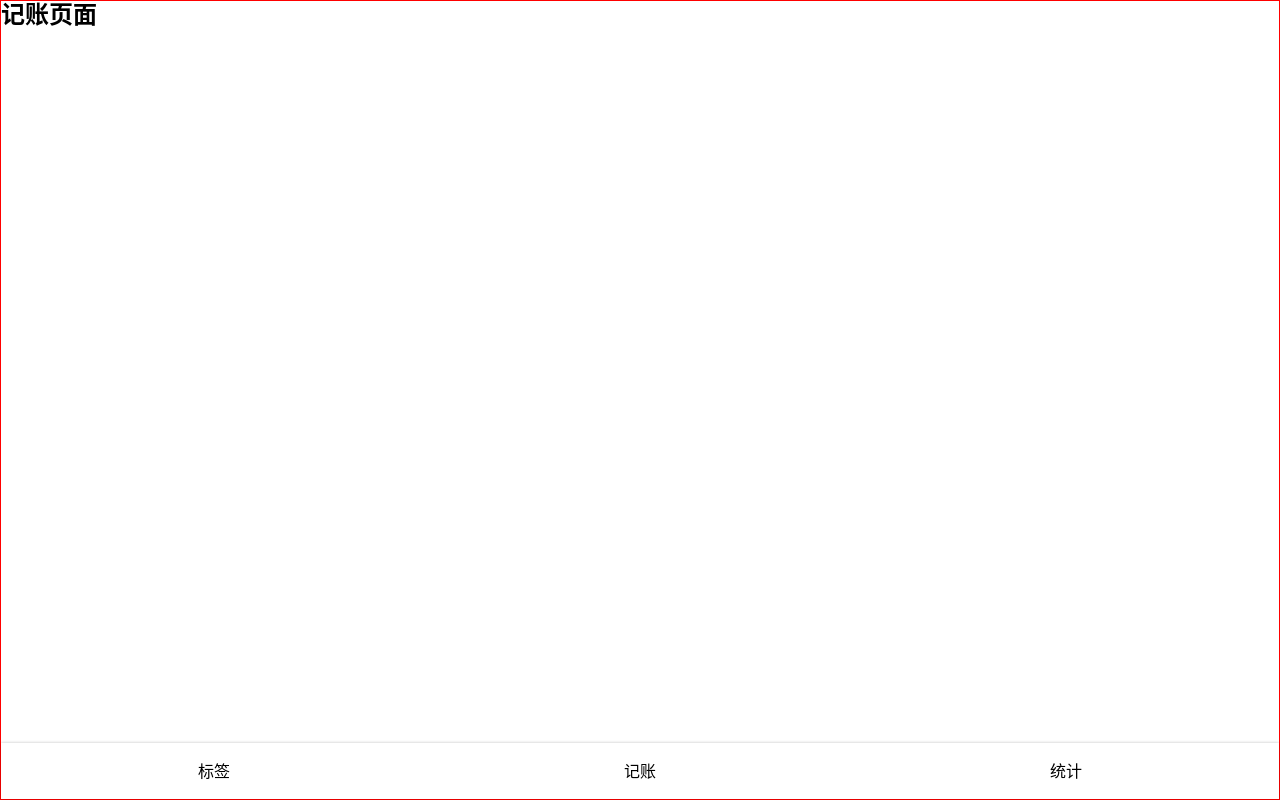
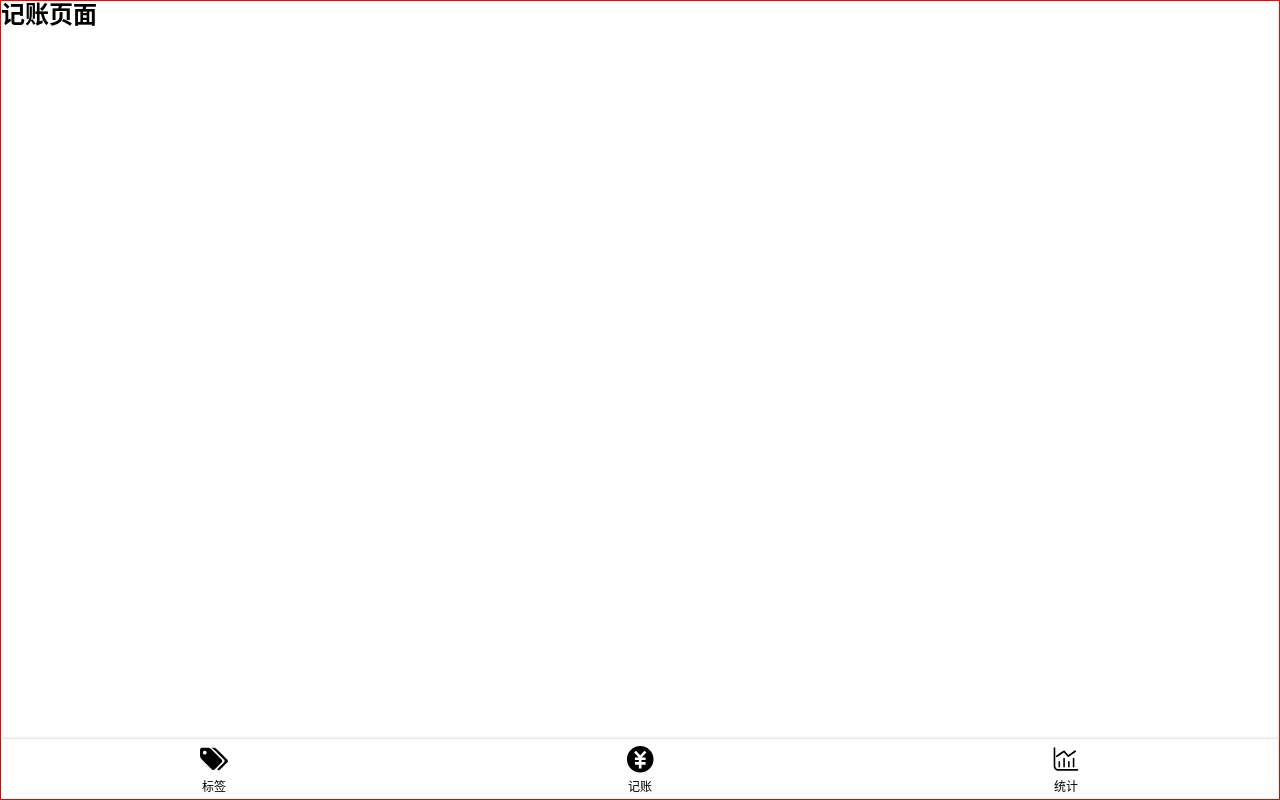
Before and after one commit to maple436/cuttle-money-react, a React app: page /#/money in a window 1280 px wide. Built offline with nearby package versions, Linux system fonts and the light colour scheme.

Commit message:
搞定三个 icon

```diff
--- a/config/webpack.config.js
+++ b/config/webpack.config.js
@@ -348,6 +348,13 @@ module.exports = function(webpackEnv) {
           // match the requirements. When no loader matches it will fall
           // back to the "file" loader at the end of the loader list.
           oneOf: [
+            {
+              test: /\.svg$/,
+              use: [
+                { loader: 'svg-sprite-loader', options: {  } },
+                {loader:'svgo-loader', options: {}}
+              ]
+            },
             // "url" loader works like "file" loader except that it embeds assets
             // smaller than specified limit in bytes as data URLs to avoid requests.
             // A missing `test` is equivalent to a match.
--- a/package.json
+++ b/package.json
@@ -91,7 +91,9 @@
   },
   "devDependencies": {
     "@types/react-router-dom": "^5.1.5",
-    "@types/styled-components": "^5.1.2"
+    "@types/styled-components": "^5.1.2",
+    "svg-sprite-loader": "^5.0.0",
+    "svgo-loader": "^2.2.1"
   },
   "jest": {
     "roots": [
--- a/src/components/Nav.tsx
+++ b/src/components/Nav.tsx
@@ -2,6 +2,9 @@ import styled from 'styled-components';
 import {Link} from 'react-router-dom';
 import React from 'react';
 
+require('icons/money.svg');
+require('icons/label.svg');
+require('icons/statistics.svg');
 
 
 const NavWrapper = styled.nav`
@@ -10,29 +13,51 @@ const NavWrapper = styled.nav`
    >ul{
    display:flex;
     >li{
+    font-size: 12px;
       width: 33.33333%;
       text-align: center;
-      padding:16px;
+      display:flex;
+      padding: 4px 0 0 0;
+      flex-direction: column;
+      justify-content: center;
+      align-items: center;
+      .icon{
+        width: 32px;
+        height: 32px;
+      }
     }
    }
 `;
 
-const Nav=()=>{
+const Nav = () => {
   return (
     <NavWrapper>
       <ul>
         <li>
-          <Link to="/tags">标签</Link>
+          <svg className='icon'>
+            <use xlinkHref='#label'/>
+          </svg>
+          <Link to="/tags">
+            标签
+          </Link>
         </li>
         <li>
-          <Link to="/money">记账</Link>
+          <svg className='icon'>
+            <use xlinkHref='#money'/>
+          </svg>
+          <Link to="/money">
+            记账</Link>
         </li>
         <li>
-          <Link to="/statistics">统计</Link>
+          <svg className='icon'>
+            <use xlinkHref='#statistics'/>
+          </svg>
+          <Link to="/statistics">
+            统计</Link>
         </li>
       </ul>
     </NavWrapper>
-  )
-}
+  );
+};
 
 export default Nav;
--- a/src/index.scss
+++ b/src/index.scss
@@ -31,3 +31,9 @@ body {
   font-size:16px;
   line-height: 1.2;
 }
+
+.icon{
+  width:1em;
+  height: 1em;
+  display: inline-block;
+}
```
Also changed, not shown: 1 other file (tests, documents, lock files or other folders).
